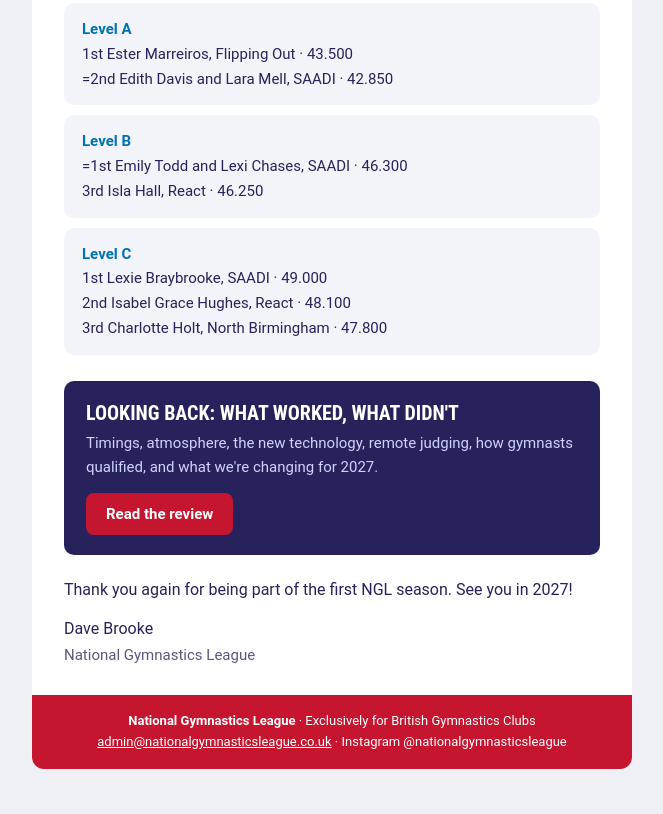
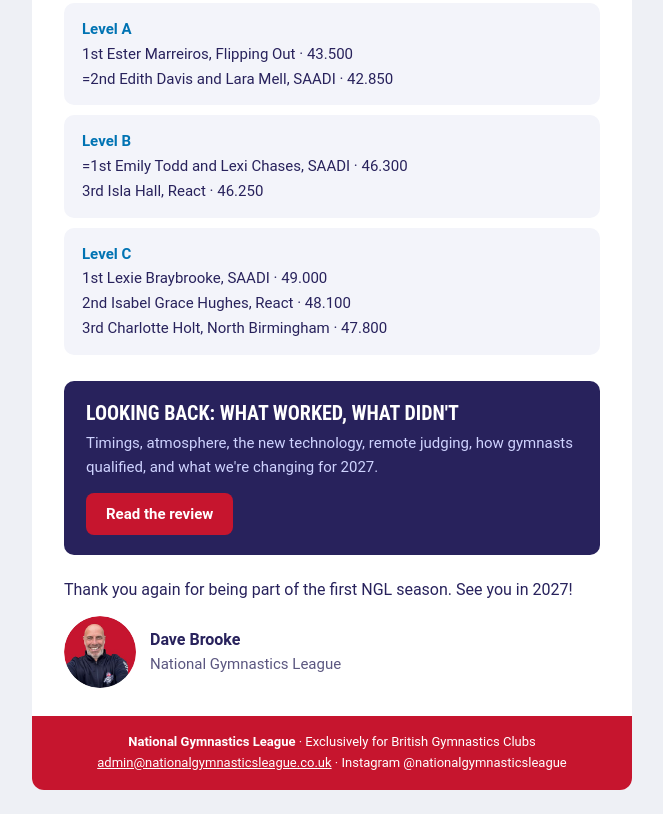
Before and after one commit to Davidcbrooke/GYMNASTICS-RESULTS, a plain HTML site: page email/finals-2026-results-email.html in a window 1280 px wide. Shown: the part 1220-2034 px from the top of the page, without its empty margins (308-971 px from the left). Before the commit the page ends 2013 px from the top, so only its background shows below. Drawn offline with Linux system fonts and the light colour scheme.

Commit message:
Finals results email: Dave's photo in sign-off
Co-Authored-By: Claude Opus 5.5 <noreply@anthropic.com>

```diff
--- a/email/finals-2026-results-email.html
+++ b/email/finals-2026-results-email.html
@@ -94,7 +94,10 @@
   <!-- sign off -->
   <tr><td style="padding:22px 32px 28px;font-size:16px;line-height:1.6;color:#28225c;">
     <p style="margin:0 0 14px;">Thank you again for being part of the first NGL season. See you in 2027!</p>
-    <p style="margin:0;">Dave Brooke<br><span style="color:#5b5780;font-size:15px;">National Gymnastics League</span></p>
+    <table role="presentation" cellpadding="0" cellspacing="0"><tr>
+      <td valign="middle" style="padding:0 14px 0 0;"><img src="https://davidcbrooke.github.io/GYMNASTICS-RESULTS/brand/dave-brooke.jpg" width="72" height="72" alt="Dave Brooke" style="display:block;width:72px;height:72px;border-radius:50%;border:0;"></td>
+      <td valign="middle" style="font-size:16px;line-height:1.5;color:#28225c;"><b>Dave Brooke</b><br><span style="color:#5b5780;font-size:15px;">National Gymnastics League</span></td>
+    </tr></table>
   </td></tr>
 
   <!-- footer -->
```
Also changed, not shown: brand/dave-brooke.jpg (added).
